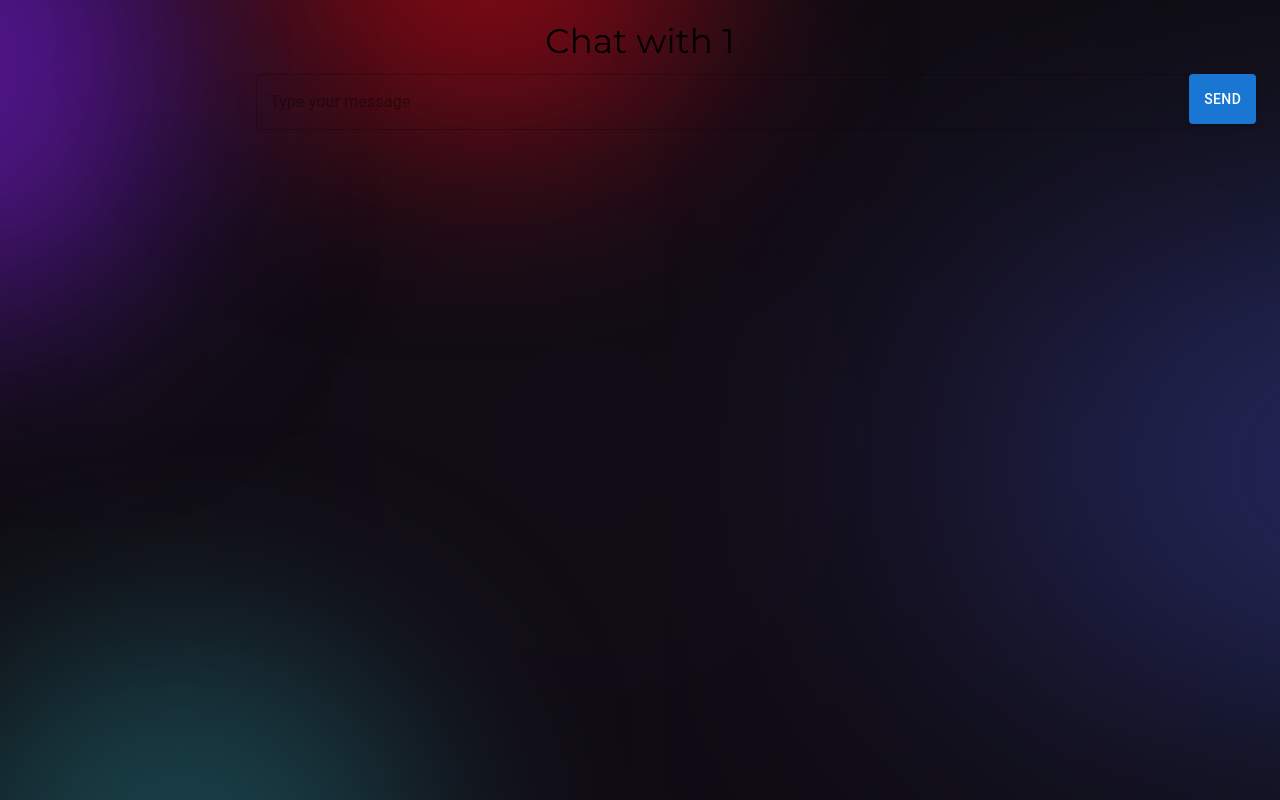
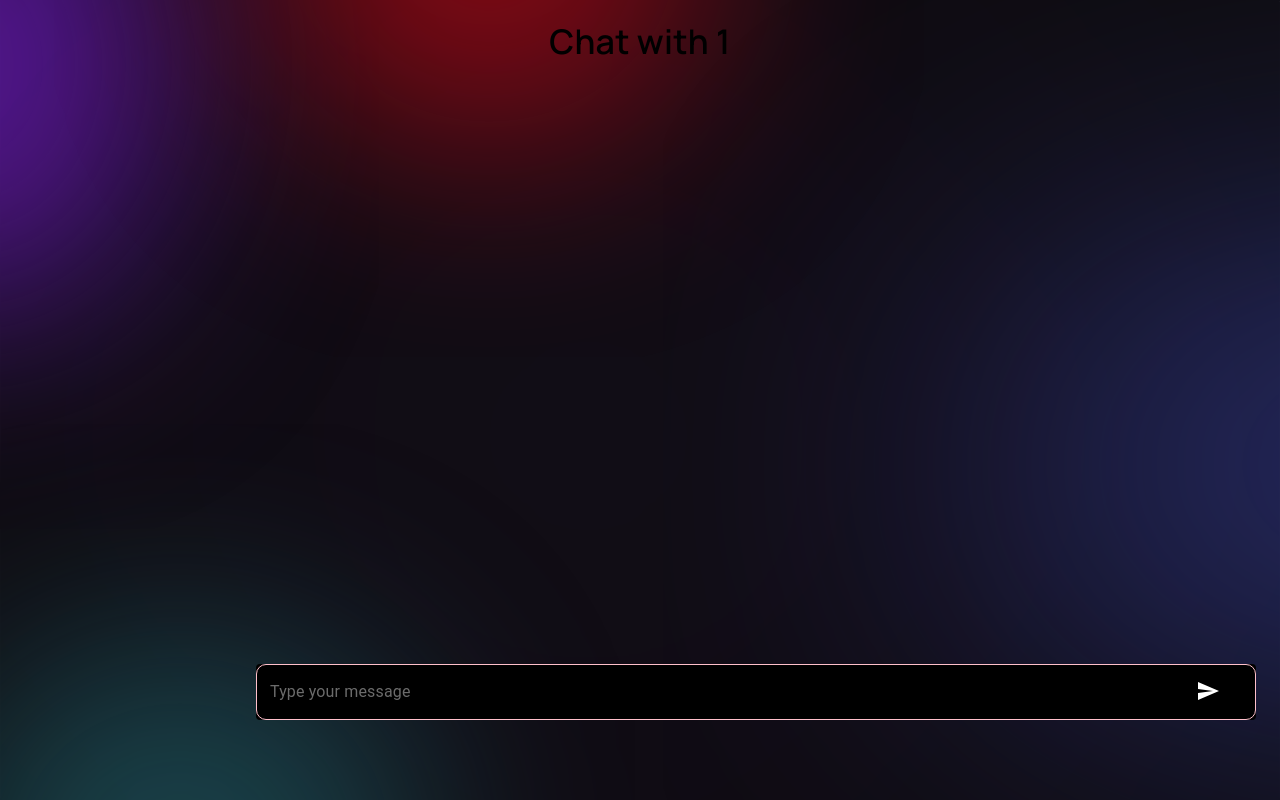
Before and after one commit to Swapnita06/Cortex, a React (Create React App) app in the folder frontend/: page /chat/1 in a window 1280 px wide. Built offline with nearby package versions, Linux system fonts and the light colour scheme.

Commit message:
chat text box made

```diff
--- a/frontend/src/pages/Chat.css
+++ b/frontend/src/pages/Chat.css
@@ -10,6 +10,6 @@
 }
 
 .send-button{
-  height: 50px;
+  height: 40px;
   background-color: #fff;
 }
--- a/frontend/src/pages/Chat.jsx
+++ b/frontend/src/pages/Chat.jsx
@@ -2,6 +2,7 @@ import React, { useState, useEffect } from 'react';
 import axios from 'axios';
 import { useParams } from 'react-router-dom';
 import { TextField, Button, Box, Typography } from '@mui/material';
+import SendIcon from '@mui/icons-material/Send';
 import './Chat.css';  // Import the CSS file
 
 const Chat = () => {
@@ -30,7 +31,7 @@ const Chat = () => {
 
   return (
     <div className='single'>
-      <Typography variant="h4" gutterBottom style={{textAlign:"center",paddingTop:"20px",fontFamily:"Montserrat"}}>Chat with {modelName}</Typography>
+      <Typography variant="h4" gutterBottom style={{textAlign:"center",paddingTop:"20px",fontFamily:"Manrope", fontWeight:"600"}}>Chat with {modelName}</Typography>
     <Box className="chat-container" sx={{display:"flex",marginLeft:"20%"}}>
 
       <Box className="chat-history" >
@@ -44,8 +45,38 @@ const Chat = () => {
         value={message}
         onChange={(e) => setMessage(e.target.value)}
         className="chat-input"
+        sx={{
+          '& .MuiInputBase-root': {
+            backgroundColor: 'black',
+            color: 'white',
+          },
+          '& .MuiInputBase-input': {
+            color: 'white',
+          },
+          '& .MuiOutlinedInput-notchedOutline': {
+            borderColor: 'pink', borderRadius:"10px"
+          },
+          '& .MuiOutlinedInput-root:hover .MuiOutlinedInput-notchedOutline': {
+            borderColor: 'pink',
+          },
+          '& .MuiOutlinedInput-root.Mui-focused .MuiOutlinedInput-notchedOutline': {
+            borderColor: 'pink',
+          },
+          '& .MuiInputLabel-root': {
+            color: 'yellow',
+          },
+          '& .MuiInputLabel-shrink': {
+            color: 'yellow',
+          },
+          '&::placeholder': {
+            color: 'yellow',
+          },
+          marginTop:"590px"
+        }}
       />
-      <Button variant="contained" className="send-button" onClick={handleSendMessage}>Send</Button>
+      <Button variant="contained" className="send-button" onClick={handleSendMessage}
+      sx={{bgcolor:"black",marginLeft:"-80px",marginTop:"597px"}}
+      ><SendIcon/></Button>
       {error && (
         <Typography variant="subtitle2" color="error" className="error-message">{error}</Typography>
       )}
```
